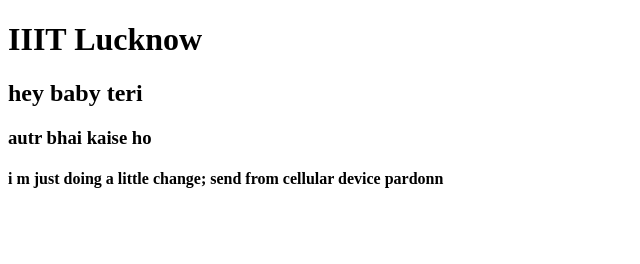
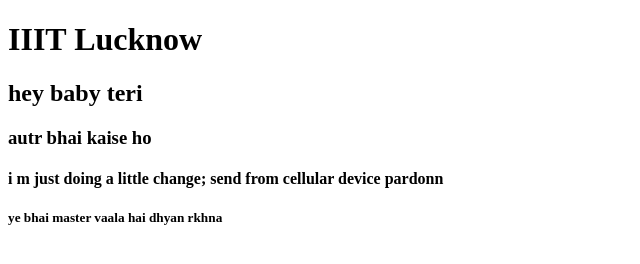
Before and after one commit to chahatagrawal117/test-kro, a plain HTML site: page index.html in a window 1280 px wide. Shown: the whole page, without its empty margins (0-640 px from the left). Drawn offline with Linux system fonts and the light colour scheme.

Commit message:
ye master me kiya tha maine

```diff
--- a/index.html
+++ b/index.html
@@ -11,5 +11,6 @@
     <h2>hey baby teri</h2>
     <h3> autr bhai kaise ho</h3>
 <h4> i m just doing a little change;  send from cellular device pardonn </h4>
+<h5> ye bhai master vaala hai dhyan rkhna</h5>
 </body>
 </html>
```
